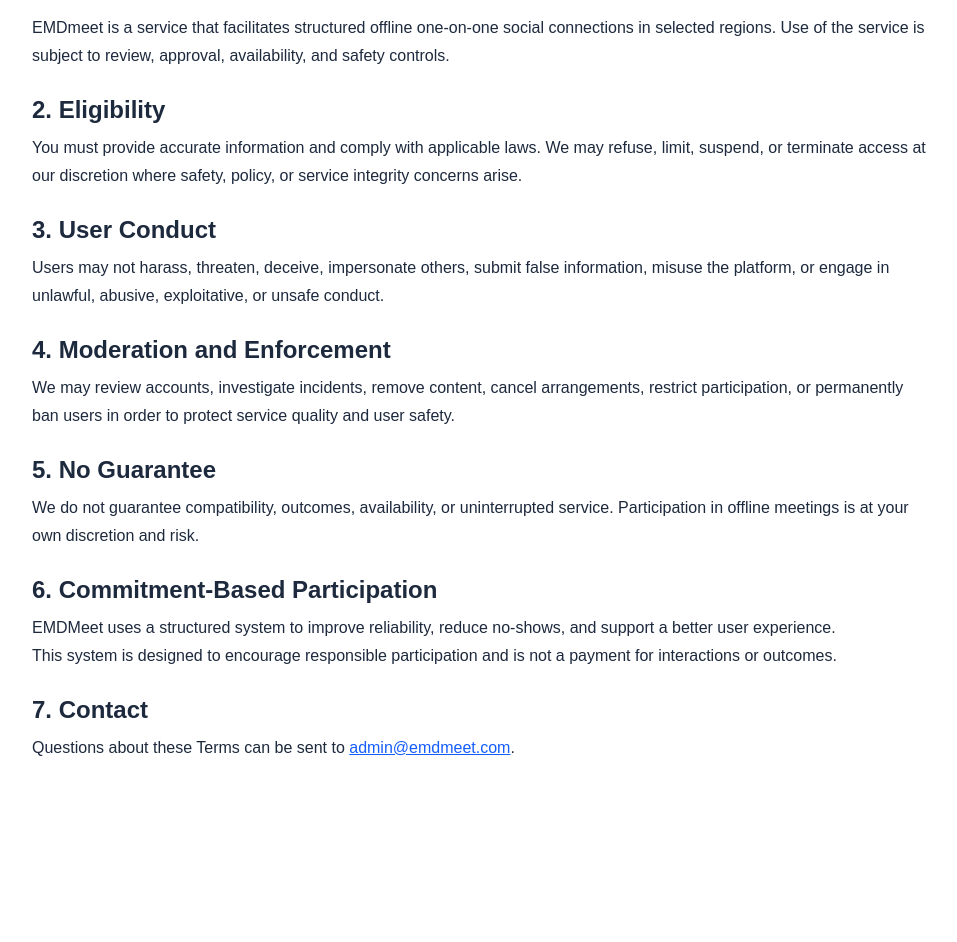
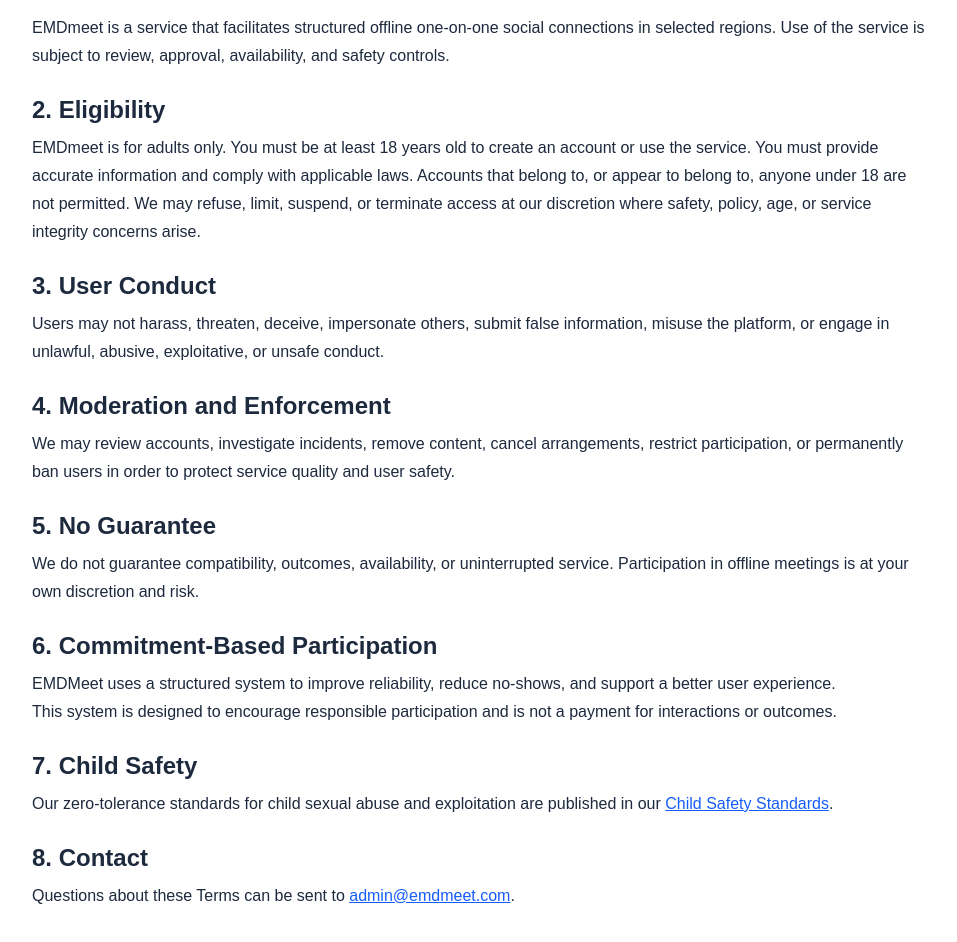
Before and after one commit to shadi2323/emdmeet-web, a Next.js app: page /terms in a window 1280 px wide. Shown: the part 242-1184 px from the top of the page, without its empty margins (160-1117 px from the left). Before the commit the page ends 1068 px from the top, so only its background shows below. Built offline with nearby package versions, Linux system fonts and the light colour scheme.

Commit message:
Strengthen launch compliance pages

```diff
--- a/src/app/data-deletion/page.tsx
+++ b/src/app/data-deletion/page.tsx
@@ -3,6 +3,7 @@
     <main className="min-h-screen bg-white text-black px-6 py-16">
       <div className="max-w-3xl mx-auto">
         <h1 className="text-3xl font-bold mb-6">Data Deletion Request</h1>
+        <p className="mb-6 text-sm text-slate-500">Last updated: July 29, 2026</p>
 
         <p className="text-lg leading-8 mb-6">
           EMDMeet is developed and operated by 17494165 CANADA INC.
@@ -13,7 +14,18 @@
         </p>
 
         <div className="bg-slate-50 rounded-lg p-6 mb-6">
-          <h2 className="text-xl font-semibold mb-4">To request deletion, please contact:</h2>
+          <h2 className="text-xl font-semibold mb-4">Delete your account in the EMDMeet app:</h2>
+          <ol className="list-decimal list-inside space-y-2 text-lg leading-8">
+            <li>Open Settings.</li>
+            <li>Select Delete Account.</li>
+            <li>Review the notice and confirm deletion.</li>
+          </ol>
+        </div>
+
+        <div className="bg-slate-50 rounded-lg p-6 mb-6">
+          <h2 className="text-xl font-semibold mb-4">
+            If you cannot access the app, request deletion by email:
+          </h2>
           <p className="text-lg leading-8">
             <a href="mailto:admin@emdmeet.com" className="text-blue-600 underline hover:text-blue-800">
               admin@emdmeet.com
@@ -22,7 +34,7 @@
         </div>
 
         <div className="bg-slate-50 rounded-lg p-6 mb-6">
-          <h2 className="text-xl font-semibold mb-4">Please include:</h2>
+          <h2 className="text-xl font-semibold mb-4">For an email request, please include:</h2>
           <ul className="list-disc list-inside space-y-2 text-lg leading-8">
             <li>Your account email</li>
             <li>A clear request to delete your account and data</li>
--- a/src/app/page.tsx
+++ b/src/app/page.tsx
@@ -1,5 +1,6 @@
 import React from 'react';
 import Image from 'next/image';
+import Link from 'next/link';
 import Logo from '@/components/Logo';
 
 export default function Home() {
@@ -16,16 +17,16 @@
             </div>
             <div className="hidden md:block">
               <div className="ml-10 flex items-baseline space-x-4">
-                <a href="#home" className="text-slate-700 hover:text-slate-900 px-3 py-2 rounded-md text-sm font-medium transition-colors">Home</a>
-                <a href="/#how-it-works" className="text-slate-700 hover:text-slate-900 px-3 py-2 rounded-md text-sm font-medium transition-colors">How It Works</a>
-                <a href="/#safety" className="text-slate-700 hover:text-slate-900 px-3 py-2 rounded-md text-sm font-medium transition-colors">Safety</a>
-                <a href="#who-its-for" className="text-slate-700 hover:text-slate-900 px-3 py-2 rounded-md text-sm font-medium transition-colors">Who It's For</a>
-                <a href="/#contact" className="text-slate-700 hover:text-slate-900 px-3 py-2 rounded-md text-sm font-medium transition-colors">Contact</a>
+                <Link href="#home" className="text-slate-700 hover:text-slate-900 px-3 py-2 rounded-md text-sm font-medium transition-colors">Home</Link>
+                <Link href="/#how-it-works" className="text-slate-700 hover:text-slate-900 px-3 py-2 rounded-md text-sm font-medium transition-colors">How It Works</Link>
+                <Link href="/#safety" className="text-slate-700 hover:text-slate-900 px-3 py-2 rounded-md text-sm font-medium transition-colors">Safety</Link>
+                <Link href="#who-its-for" className="text-slate-700 hover:text-slate-900 px-3 py-2 rounded-md text-sm font-medium transition-colors">Who It&apos;s For</Link>
+                <Link href="/#contact" className="text-slate-700 hover:text-slate-900 px-3 py-2 rounded-md text-sm font-medium transition-colors">Contact</Link>
               </div>
             </div>
             <div className="md:hidden">
               <div className="flex space-x-2">
-                <a href="/#contact" className="bg-slate-900 text-white px-4 py-2 rounded-full text-sm font-medium hover:bg-slate-800 transition-colors">Contact</a>
+                <Link href="/#contact" className="bg-slate-900 text-white px-4 py-2 rounded-full text-sm font-medium hover:bg-slate-800 transition-colors">Contact</Link>
               </div>
             </div>
           </div>
@@ -57,15 +58,15 @@
               We invite or accept applications from people in selected Canadian regions, verify real identities, review applicant quality, and facilitate meaningful in-person social meetings through a structured matching and safety review process.
             </p>
             <div className="flex flex-col sm:flex-row gap-4 justify-center items-center mb-8">
-              <a href="/#contact" className="bg-white text-slate-900 px-8 py-4 rounded-full text-lg font-medium hover:bg-slate-100 transition-all transform hover:scale-105 shadow-lg">
+              <Link href="/#contact" className="bg-white text-slate-900 px-8 py-4 rounded-full text-lg font-medium hover:bg-slate-100 transition-all transform hover:scale-105 shadow-lg">
                 Contact Us
-              </a>
-              <a href="/#how-it-works" className="bg-transparent text-white border-2 border-white px-8 py-4 rounded-full text-lg font-medium hover:bg-white hover:text-slate-900 transition-all transform hover:scale-105">
+              </Link>
+              <Link href="/#how-it-works" className="bg-transparent text-white border-2 border-white px-8 py-4 rounded-full text-lg font-medium hover:bg-white hover:text-slate-900 transition-all transform hover:scale-105">
                 Learn How It Works
-              </a>
+              </Link>
             </div>
             <p className="text-sm text-white/80">
-              Currently focused on selected Canadian regions.
+              For adults age 18 and over. Currently focused on selected Canadian regions.
             </p>
           </div>
         </div>
@@ -147,9 +148,10 @@
       <section id="who-its-for" className="py-24 bg-white">
         <div className="max-w-6xl mx-auto px-4 sm:px-6 lg:px-8">
           <div className="text-center mb-16">
-            <h2 className="text-4xl font-bold text-slate-900 mb-6">Who It's For</h2>
+            <h2 className="text-4xl font-bold text-slate-900 mb-6">Who It&apos;s For</h2>
             <p className="text-xl text-slate-600 max-w-3xl mx-auto mb-12">
-              EMDmeet is designed for people in selected regions of Canada who are looking for more intentional, better-managed, offline one-on-one social experiences.
+              EMDmeet is designed for adults age 18 and over in selected regions of Canada who are
+              looking for more intentional, better-managed, offline one-on-one social experiences.
             </p>
           </div>
           <div className="grid md:grid-cols-3 gap-6">
@@ -217,13 +219,13 @@
               </div>
             </div>
             <div className="flex flex-wrap space-x-6">
-              <a href="/privacy" className="text-slate-400 hover:text-white transition-colors">Privacy Policy</a>
-              <a href="/terms" className="text-slate-400 hover:text-white transition-colors">Terms of Service</a>
-              <a href="/safety" className="text-slate-400 hover:text-white transition-colors">Safety</a>
-              <a href="/child-safety" className="text-slate-400 hover:text-white transition-colors">Child Safety</a>
-              <a href="/contact" className="text-slate-400 hover:text-white transition-colors">Contact</a>
-              <a href="/company" className="text-slate-400 hover:text-white transition-colors">Company</a>
-              <a href="/data-deletion" className="text-slate-400 hover:text-white transition-colors">Data Deletion</a>
+              <Link href="/privacy" className="text-slate-400 hover:text-white transition-colors">Privacy Policy</Link>
+              <Link href="/terms" className="text-slate-400 hover:text-white transition-colors">Terms of Service</Link>
+              <Link href="/safety" className="text-slate-400 hover:text-white transition-colors">Safety</Link>
+              <Link href="/child-safety" className="text-slate-400 hover:text-white transition-colors">Child Safety</Link>
+              <Link href="/contact" className="text-slate-400 hover:text-white transition-colors">Contact</Link>
+              <Link href="/company" className="text-slate-400 hover:text-white transition-colors">Company</Link>
+              <Link href="/data-deletion" className="text-slate-400 hover:text-white transition-colors">Data Deletion</Link>
             </div>
           </div>
           <div className="border-t border-slate-800 pt-8">
--- a/src/app/privacy/page.tsx
+++ b/src/app/privacy/page.tsx
@@ -3,7 +3,7 @@
     <main className="min-h-screen bg-white px-6 py-16 text-slate-800">
       <div className="mx-auto max-w-4xl">
         <h1 className="mb-6 text-4xl font-bold">Privacy Policy</h1>
-        <p className="mb-4 text-sm text-slate-500">Last updated: March 2026</p>
+        <p className="mb-4 text-sm text-slate-500">Last updated: July 29, 2026</p>
 
         <div className="space-y-6 leading-7">
           <p>
@@ -66,9 +66,15 @@
           <section>
             <h2 className="mb-2 text-2xl font-semibold">7. Data Deletion</h2>
             <p>
-              Users may request account and data deletion at any time by contacting admin@emdmeet.com.
-              Upon request, we will delete or anonymize personal data within a reasonable timeframe,
-              except where retention is required for legal, safety, fraud prevention, or compliance purposes.
+              Users may request account and associated data deletion at any time from the EMDmeet
+              app by opening Settings and selecting Delete Account. Users who cannot access the app
+              may follow the instructions on our{" "}
+              <a className="text-blue-600 underline" href="/data-deletion">
+                Data Deletion Request
+              </a>{" "}
+              page. After a valid request, we will delete or anonymize personal data within a
+              reasonable timeframe, except where limited retention is required for legal, safety,
+              fraud prevention, or compliance purposes.
             </p>
           </section>
 
--- a/src/app/terms/page.tsx
+++ b/src/app/terms/page.tsx
@@ -3,7 +3,7 @@
     <main className="min-h-screen bg-white px-6 py-16 text-slate-800">
       <div className="mx-auto max-w-4xl">
         <h1 className="mb-6 text-4xl font-bold">Terms of Service</h1>
-        <p className="mb-4 text-sm text-slate-500">Last updated: March 2026</p>
+        <p className="mb-4 text-sm text-slate-500">Last updated: July 29, 2026</p>
 
         <div className="space-y-6 leading-7">
           <p>
@@ -22,9 +22,11 @@
           <section>
             <h2 className="mb-2 text-2xl font-semibold">2. Eligibility</h2>
             <p>
-              You must provide accurate information and comply with applicable laws. We may refuse,
-              limit, suspend, or terminate access at our discretion where safety, policy, or
-              service integrity concerns arise.
+              EMDmeet is for adults only. You must be at least 18 years old to create an account or
+              use the service. You must provide accurate information and comply with applicable
+              laws. Accounts that belong to, or appear to belong to, anyone under 18 are not
+              permitted. We may refuse, limit, suspend, or terminate access at our discretion where
+              safety, policy, age, or service integrity concerns arise.
             </p>
           </section>
 
@@ -65,7 +67,19 @@
           </section>
 
           <section>
-            <h2 className="mb-2 text-2xl font-semibold">7. Contact</h2>
+            <h2 className="mb-2 text-2xl font-semibold">7. Child Safety</h2>
+            <p>
+              Our zero-tolerance standards for child sexual abuse and exploitation are published in
+              our{" "}
+              <a className="text-blue-600 underline" href="/child-safety">
+                Child Safety Standards
+              </a>
+              .
+            </p>
+          </section>
+
+          <section>
+            <h2 className="mb-2 text-2xl font-semibold">8. Contact</h2>
             <p>
               Questions about these Terms can be sent to{" "}
               <a className="text-blue-600 underline" href="mailto:admin@emdmeet.com">
```
